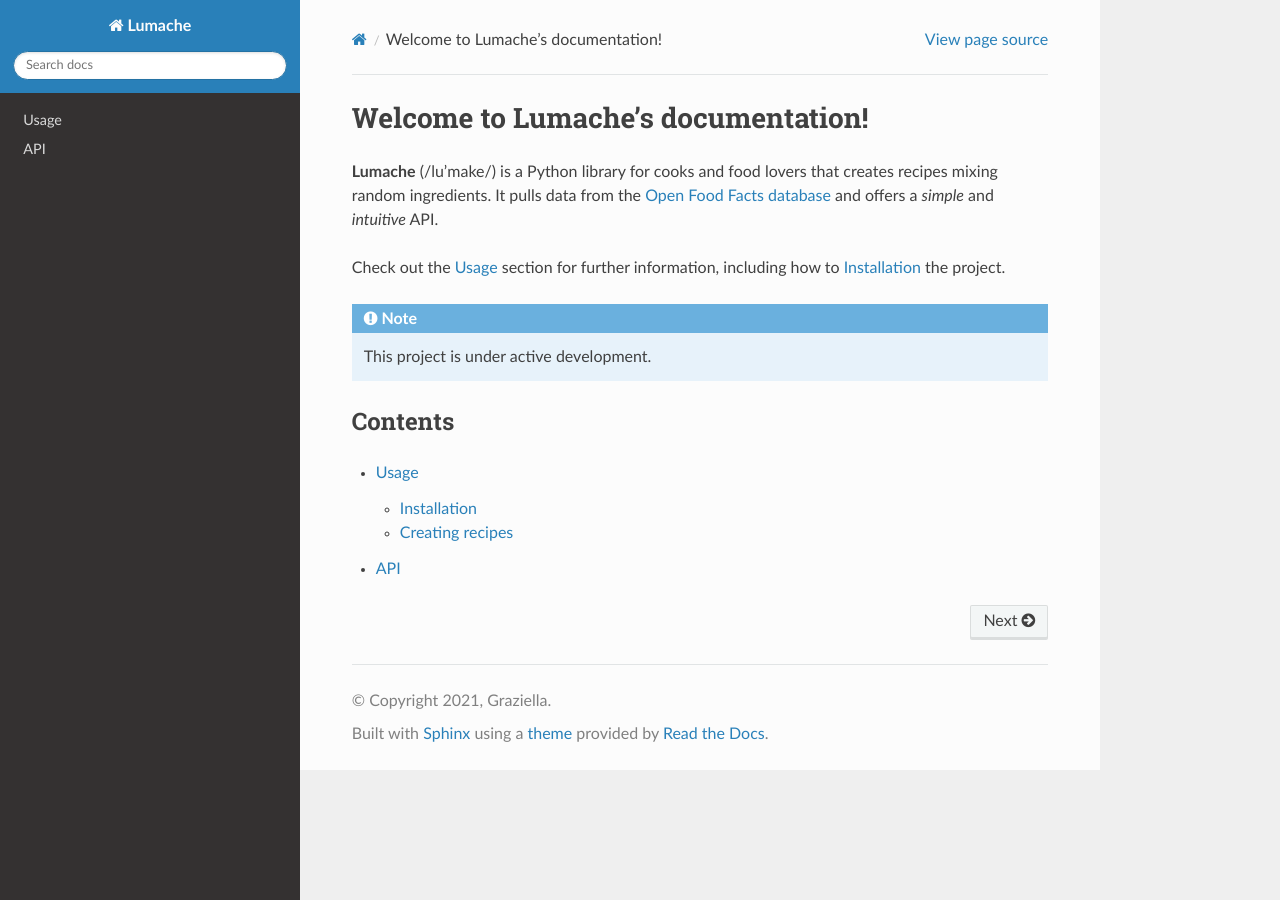
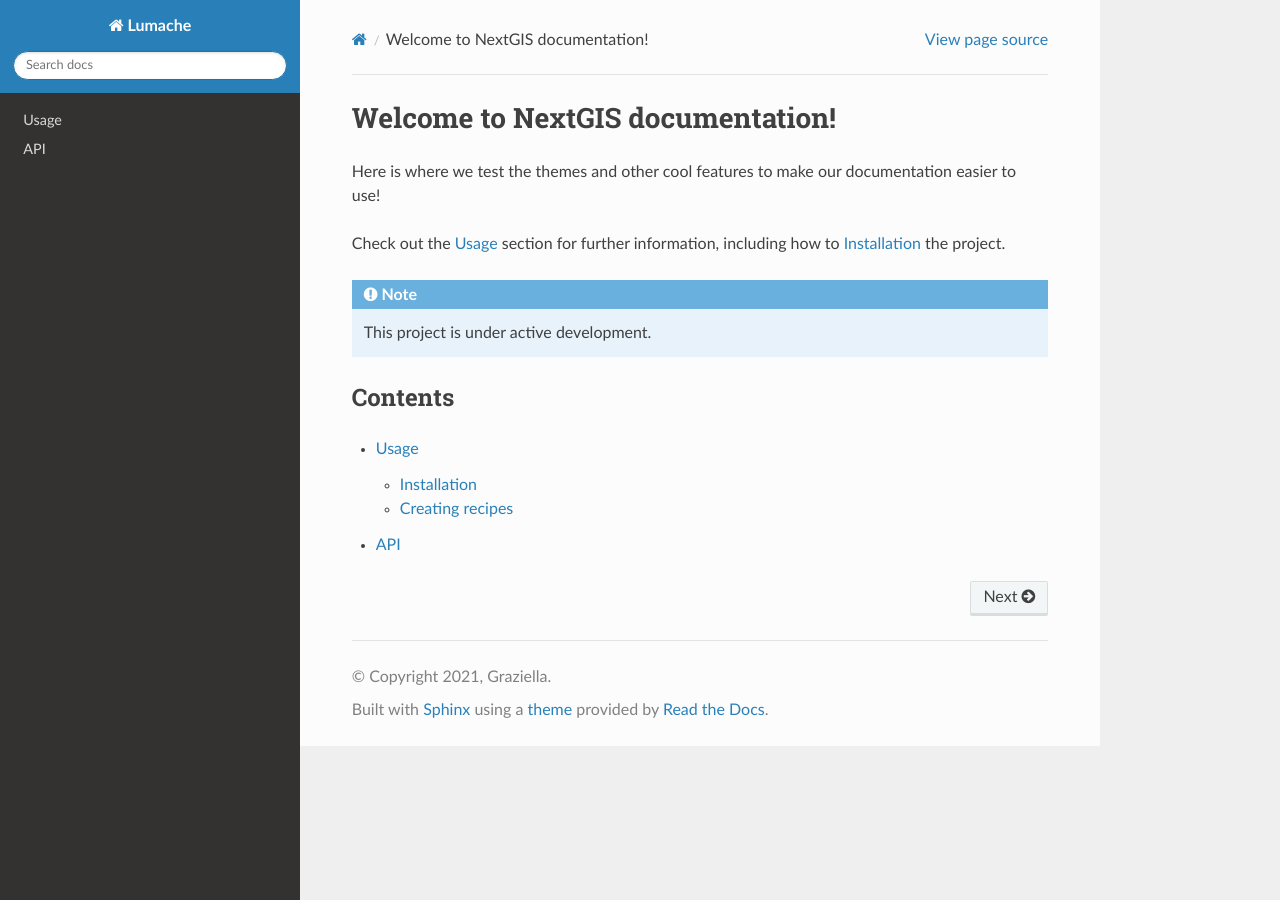
Before and after one commit to G-Jul/nextgisstaging, a Sphinx documentation site: the page built from docs/source/index.rst, in a window 1280 px wide. Built offline with Sphinx 7.4.7 and the Read the Docs theme 3.1.0, drawn with Linux system fonts in a browser that asks for light colours.

Commit message:
Update index.rst

```diff
--- a/docs/source/index.rst
+++ b/docs/source/index.rst
@@ -1,10 +1,7 @@
-Welcome to Lumache's documentation!
+Welcome to NextGIS documentation!
 ===================================
 
-**Lumache** (/lu'make/) is a Python library for cooks and food lovers
-that creates recipes mixing random ingredients.
-It pulls data from the `Open Food Facts database <https://world.openfoodfacts.org/>`_
-and offers a *simple* and *intuitive* API.
+Here is where we test the themes and other cool features to make our documentation easier to use!
 
 Check out the :doc:`usage` section for further information, including
 how to :ref:`installation` the project.
```
